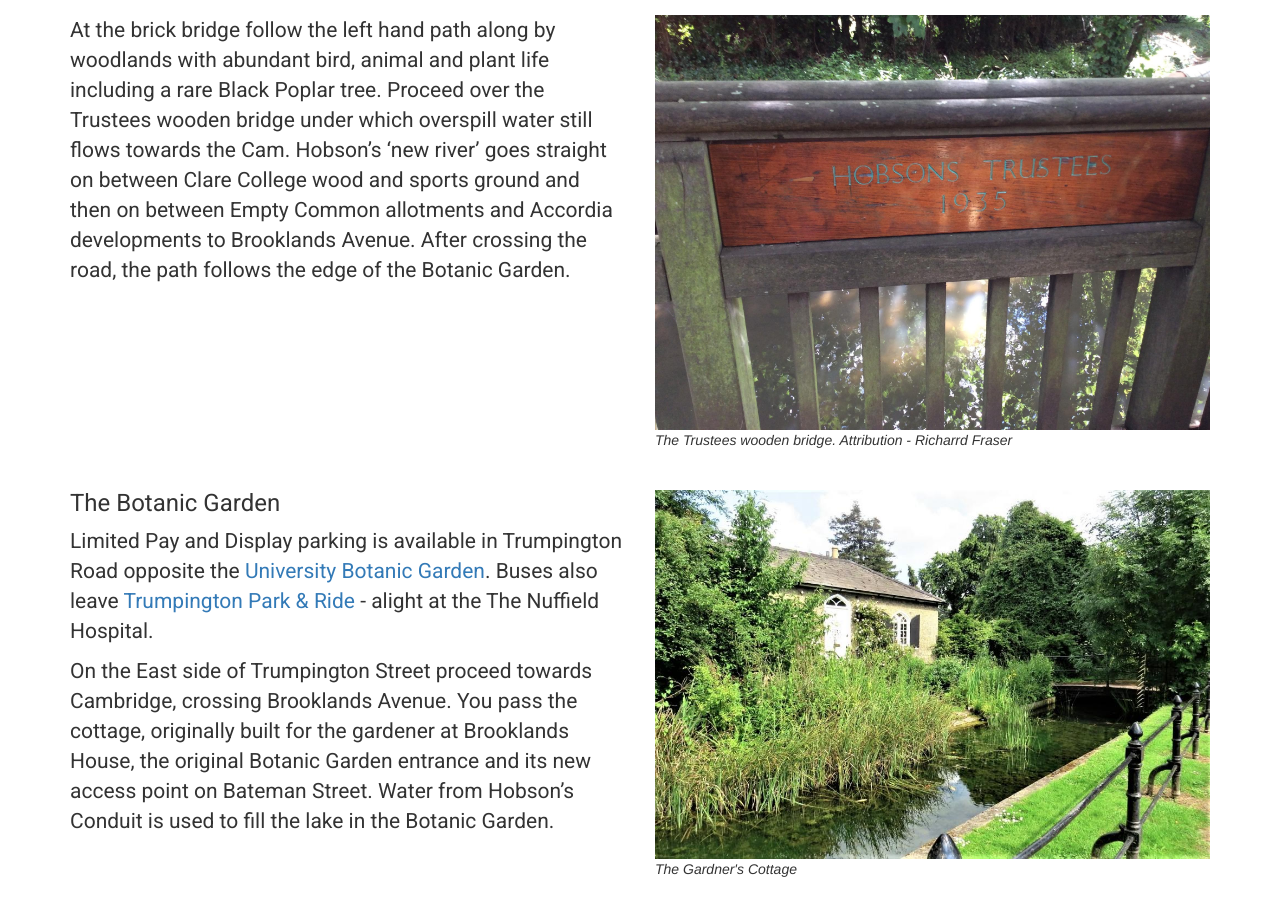
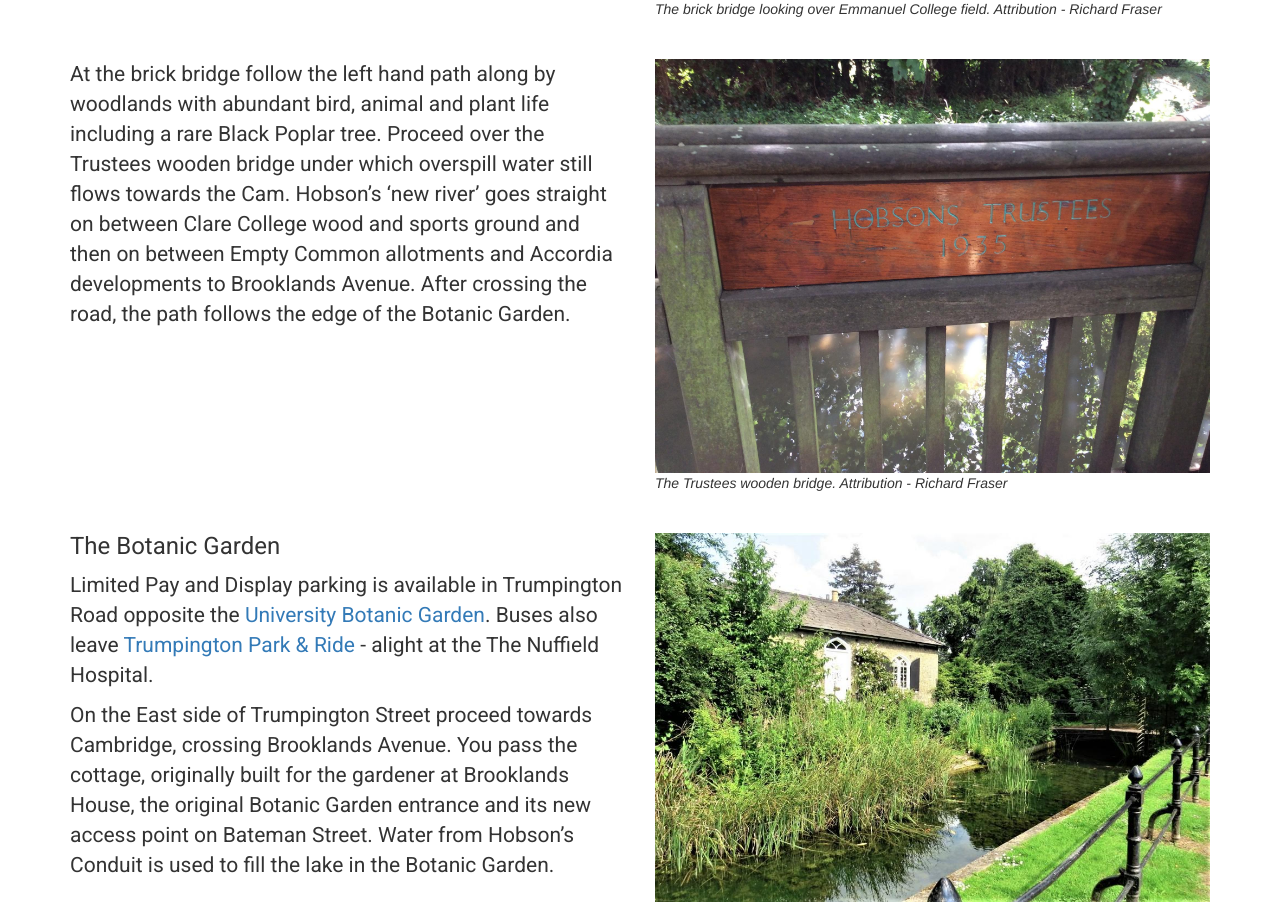
Before and after one commit to afieldio/hct, a Django app: template website/templates/location.html in a window 1280 px wide. Shown: the part 2860-3762 px from the top of the page. Run offline with Django 3.2, Linux system fonts and the light colour scheme; the template is opened without the code that fills it, so the values that code supplies are empty; some libraries are stand-ins or nearby versions; some web fonts are replaced.

Commit message:
minor updates

```diff
--- a/website/templates/history.html
+++ b/website/templates/history.html
@@ -30,9 +30,9 @@
 			<div class="col-md-6">
 				<p class="body-text">Thomas Hobson is famous for the following reasons: </p>
 				<ul>
-					<li>He was probably part of the town group who collaborated with the University authorities to bring clean drinking water into Cambridge from Nine Wells along the ‘new river’. </li>
-					<li>He is the person behind the term Hobson’s Choice. Hobson hired horses from his stables. Because he would only let you hire the horse he wanted you to have, you had no choice or ‘Hobson’s Choice’. </li>
-					<li>Hobson founded the <a href="http://www.workhouses.org.uk/Cambridge/">Spinning House</a> in Regent’s Street. This workhouse became a prison for vagrants suspected of any offence, particularly women considered to be prostitutes.</li>
+					<li class="body-text">He was probably part of the town group who collaborated with the University authorities to bring clean drinking water into Cambridge from Nine Wells along the ‘new river’. </li>
+					<li class="body-text">He is the person behind the term Hobson’s Choice. Hobson hired horses from his stables. Because he would only let you hire the horse he wanted you to have, you had no choice or ‘Hobson’s Choice’. </li>
+					<li class="body-text">Hobson founded the <a href="http://www.workhouses.org.uk/Cambridge/">Spinning House</a> in Regent’s Street. This workhouse became a prison for vagrants suspected of any offence, particularly women considered to be prostitutes.</li>
 				</ul>
 				<p class="body-text">Thomas Hobson died on January 1st 1631 and is buried in the precincts of <a href="http://stbenetschurch.org">St Bene’t’s Church</a>.  Hobson left lands in his will to provide funds for the Trust to look after the ‘new river’.  Hence, the water course from Nine Wells is known as Hobson’s Brook. </p>
 
--- a/website/templates/index.html
+++ b/website/templates/index.html
@@ -21,7 +21,7 @@
 		<h2>What is Hobson's Conduit Trust?</h2>
 		<div class="row">
 			<div class="col-md-6">
-				<p class="intro-text">Hobson’s Conduit Trust was established by Thomas Hobson to maintain good quality water supply from Nine Wells into Cambridge.</p>
+				<p class="intro-text">Hobson’s Conduit Trust was established to maintain good quality water supply from Nine Wells into Cambridge.</p>
 				<p class="body-text">In the late 1500s, Cambridge was affected by the plague and other fatal infections.  These were thought to be caused by 'bad air' resulting from the sewage contaminated water in the river and local ditches.</p>
 				<p class="body-text">The Nine Wells Springs were a source of clean water.  The authorities from Cambridge Town and University collaborated with the Lord of the Manor in Trumpington to create a ‘new river’ to divert some of this fresh water into Cambridge.</p>
 				<p class="body-text">In 1631, Thomas Hobson, whose income came from transporting goods to and from London, bequeathed land to fund and maintain this public water supply - hence the association with his name.  Hobson’s Conduit Trust is now a registered charity, that was established to have rights over the stream and to maintain it in good order for the town and the University.</p>
@@ -42,7 +42,7 @@
 		<h2>Where is Hobson's Conduit?</h2>
 		<div class="row">
 			<div class="col-md-9">
-				<p class="body-text">The water in Hobson’s Conduit runs above ground from the Nine Wells Nature Reserve, south of Cambridge (<a href="https://goo.gl/maps/7zWGTzZAMn22">CB22 5JY</a>). The stream passes west of Addenbrooke’s Hospital (<a href="https://goo.gl/maps/HDqMEV3QGfL2">CB2 0QQ</a>), and Trumpington Park, under Long Road and Brooklands Avenue, beside the western end of the Botanic Garden (<a href="https://goo.gl/maps/wAY2nagJuWt">CB2 1JE</a>).  Finally the water flows by Brookside, terminating at the Conduit Head (<a href="https://goo.gl/maps/yBBr1tbQxQu">CB2 1PY</a>). From here the conduit runs in underground channels but the water is still visible along the runnels in Trumpington Street and in some college ponds. <p>
+				<p class="body-text">The water in Hobson’s Conduit runs above ground from the Nine Wells Nature Reserve, south of Cambridge (<a href="https://goo.gl/maps/7zWGTzZAMn22">CB22 5JY</a>). The stream passes west of Addenbrooke’s Hospital (<a href="https://goo.gl/maps/HDqMEV3QGfL2">CB2 0QQ</a>), and Hobsons Park, under Long Road and Brooklands Avenue, beside the western end of the Botanic Garden (<a href="https://goo.gl/maps/wAY2nagJuWt">CB2 1JE</a>).  Finally the water flows by Brookside, terminating at the Conduit Head (<a href="https://goo.gl/maps/yBBr1tbQxQu">CB2 1PY</a>). From here the water runs along the Trumplington Street runnells and in underground channels into two College ponds.<p>
 			</div>
 		</div>
 		<div class="row">
--- a/website/templates/location.html
+++ b/website/templates/location.html
@@ -33,17 +33,18 @@
 			</div>
 			<div class="col-md-6">
 				<img src="{% static 'img/nine-wells1.jpg' %}">
-				<cite>First view of the Nine Wells Nature Reserve. Attribution - Richarrd Fraser</cite>
+				<cite>First view of the Nine Wells Nature Reserve. Attribution - Richard Fraser</cite>
 			</div>
 		</div>
 		<div class="row">
 			<div class="col-md-6">
 				<p class="body-text">The spring heads at Nine Wells (CB22 5JY) are the site of the water source for the chalk stream now known as Hobson’s Conduit. Until 1976, this area was a Site of Special Scientific Interest (SSI).  In 2005 Nine Wells was designated a <a href="http://lnr.cambridge.gov.uk/nature_reserve/nine-wells/">Local Nature Reserve</a>.</p>
 				<p class="body-text">Nine Wells is also the site of an obelisk dedicated to founders and benefactors of <a href="https://en.wikipedia.org/wiki/Nine_Wells">Hobson’s Conduit</a>. At Nine Wells the recent Bioblitz identified over 160 animal and plant species including Tawny Owls and the poisonous deadly nightshade. It is not possible to walk the whole route from Nine Wells because of the building sites at Trumpington.</p>
+				<p class="body-text">Nine Wells can be accessed by walking the <a href="http://www.trumpingtonlocalhistorygroup.org/trails_trail5.html">Trumpington History Group Trail</a>  starting at Anstey Way Trumpington (CB2 9JE)</p>
 			</div>
 			<div class="col-md-6">
 				<img src="{% static 'img/nine-wells2.jpg' %}">
-				<cite>The obelisk commemorating benefactors. Attribution - Richarrd Fraser</cite>
+				<cite>The obelisk commemorating benefactors. Attribution - Richard Fraser</cite>
 			</div>
 		</div>
 		<div class="row">
@@ -54,7 +55,7 @@
 			</div>
 			<div class="col-md-6">
 				<img src="{% static 'img/stone-bridge.jpg' %}">
-				<cite>The brick bridge looking over Emmanuel College field. Attribution - Richarrd Fraser</cite>
+				<cite>The brick bridge looking over Emmanuel College field. Attribution - Richard Fraser</cite>
 			</div>
 		</div>
 		<div class="row">
@@ -63,7 +64,7 @@
 			</div>
 			<div class="col-md-6">
 				<img src="{% static 'img/wooden-bridge2.jpg' %}">
-				<cite>The Trustees wooden bridge. Attribution - Richarrd Fraser</cite>
+				<cite>The Trustees wooden bridge. Attribution - Richard Fraser</cite>
 			</div>
 		</div>
 		<div class="row">
@@ -80,7 +81,7 @@
 		</div>
 		<div class="row">
 			<div class="col-md-6">
-				<p class="body-text">Upon reaching Brookside, the course passes through a grassed area by Trumpington Road.  The above ground water flow terminates at the beginning of the underground sections now marked at the Conduit Head by the old fountain - moved from market square in 1856.  There are cafes wine bars and restaurants in this area.</p>
+				<p class="body-text">Upon reaching Brookside, the course passes through a grassed area by Trumpington Road.  The above ground water flow terminates at the beginning of the underground sections now marked at the Conduit Head by the old fountain - moved from market square in 1856 (CB2 1PY).  There are cafes wine bars and restaurants in this area.</p>
 			</div>
 			<div class="col-md-6">
 				<img src="{% static 'img/lake2.jpg' %}">
--- a/website/templates/water.html
+++ b/website/templates/water.html
@@ -48,7 +48,7 @@
 		<h2>Water Flow</h2>
 		<div class="row">
 			<div class="col-md-6">
-				<p class="body-text">Reduction in water flow from Nine Wells has resulted from dryer summers and increased water extraction to supply the increasing population. Visually this affects water supply to the water course itself and increased algal growth but also limits flow in the Trumpington Street runnels as well as the Colleges. More importantly reduced levels of dissolved oxygen, water stagnation and reduces capacity to support aquatic life downstream particularly the pollution sensitive species like flatworms and caddisflies. In the 1976 hot summer, the underground spring heads dried up. Subsequently, two flatworms (Crenobia and Polycelis) that have inhabited chalk streams since the ice age have not been seen at Nine Wells.</p>
+				<p class="body-text">Reduction in water flow from Nine Wells has resulted from dryer summers and increased water extraction to supply the increasing population. Visually this affects water supply to the water course itself and increased algal growth but also limits flow in the Trumpington Street runnels as well as the Colleges. More importantly reduced levels of disolved oxygen and water stagnation reduces capacity to support aquatic life downstream particularly the pollution sensitive species like flatworms and caddisflies. In the 1976 hot summer, the underground spring heads dried up. Subsequently, two flatworms (Crenobia and Polycelis) that have inhabited chalk streams since the ice age have not been seen at Nine Wells.</p>
 			</div>
 			<div class="col-md-6">
 				<img src="{% static 'img/polycelis.jpg' %}">
@@ -71,7 +71,7 @@
 			<div class="col-md-6">
 				<p class="body-text"></p>
 				<p class="body-text">Chemical pollution is less of a problem with efficient use of fertilisers. The new housing developments mean that surface water now doesn’t drain into the farmland. Balance ponds take the excess surface water and provide a reservoir for excess water before regulating its entry into the stream, These ponds provide a haven for animal and plant wildlife and also reduce damage to water quality.</p>
-				<p class="body-text">It might even be possible to consider reintroduction of Polycelis and Crenobia once water flow at Nine Wells can be guaranteed.  A more systematic monitoring of the ecology of the area around the brook has taken its first steps with the Bioblitz in summer 2017.</p>
+				<p class="body-text">It might even be possible to consider reintroduction of Polycelis and Crenobia once water flow at Nine Wells can be guaranteed.  A more systematic monitoring of the ecology of the area around the brook has taken its first steps with the <a href="http://queen-ediths.info/get-involved/bioblitz/">Bioblitz</a> in summer 2017.</p>
 				<p class="body-text">Hobson’s Brook remains a precious part of South Cambridge.  The green corridor through which the chalk stream flows is highly valued by residents and visitors alike for its semi-rural peace and ecological diversity.  Hobson’s Conduit Trustees and their partners are working to make the future as bright as possible for this historic waterway.</p>
 			</div>
 			<div class="col-md-6">
--- a/website/templates/wildlife.html
+++ b/website/templates/wildlife.html
@@ -28,9 +28,9 @@
 			<div class="col-md-9">
 				<p class="body-text">In the first of a ten year programme of assssment of wildlife in Hobson's Brook, more than 40 experts and 160 volunteers in ‘The Hobson’s Conduit Bioblitz’ have identified over 330 animal and plant species along this four-mile stretch of water.</p>
 				<p class="body-text">At Nine Wells Local Nature Reserve, 166 species were identified including 35 birds, 5 mammals, 2 fish, 50 invertebrates (including 30 moths) and 74 plants. At Empty Common over 230 species were seen including 17 birds, 4 mammals, 2 fish, 1 reptile, 106 invertebrates (39 moths) and 103 plants (link to data table). Importantly only 76 species were common to both sites indicating considerable diversity along Hobson’s Brook. This study confirms the importance of maintaining high-quality water flow in the continued success of this ecosystem so close to Cambridge city.</p>
-				<p class="body-text">For detailed lists of flora and fauna seen please read the latest report below.  This section of the website also shows some of the plant and animal species seen along the water course.</p>
-				<p class="body-text"><a class="deep-link" href="https://www.facebook.com/hobsonsconduittrust/">Find out more on Facebook</a></p>
-				<p class="body-text"><a class="deep-link" href="http://queen-ediths.info/get-involved/bioblitz/"> Read the 2018 Report</a></p>
+				<p class="body-text">For detailed lists of flora and fauna recorded, please read the latest report below.  This section of the website also shows some of the plant and animal species seen along the water course.</p>
+				<p class="body-text"><a class="deep-link" href="https://www.facebook.com/hobsonsconduittrust/">Find out more on Facebook ></a></p>
+				<p class="body-text"><a class="deep-link" href="http://queen-ediths.info/get-involved/bioblitz/"> Read the Reports ></a></p>
 			</div>
 		</div>
 
```
